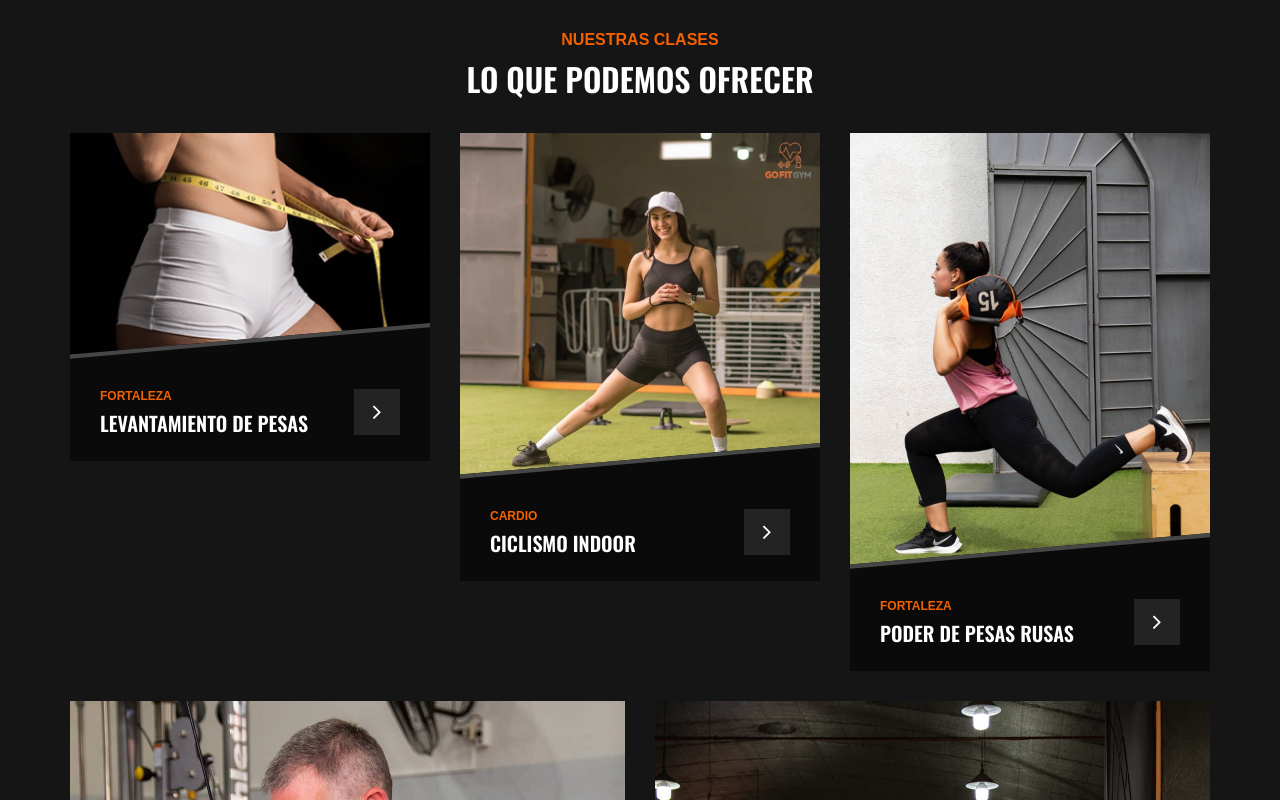
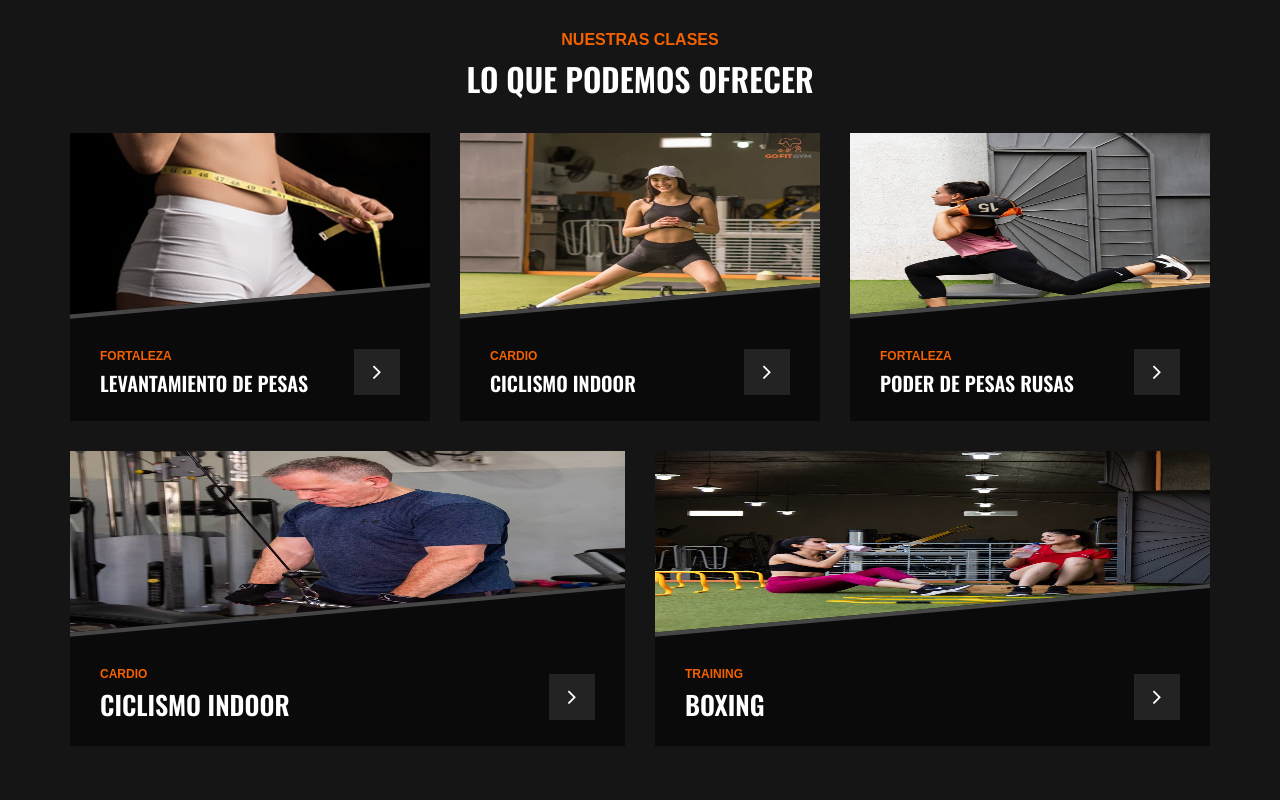
Before and after one commit to josemagoo/gofit, a plain HTML site: page index.html in a window 1280 px wide. Shown: the part 1680-2480 px from the top of the page. Drawn offline with nearby package versions, Linux system fonts and the light colour scheme; a web font is replaced by a local one.

Commit message:
last changes

```diff
--- a/index.html
+++ b/index.html
@@ -221,7 +221,7 @@
                 <div class="col-lg-4 col-md-6">
                     <div class="class-item">
                         <div class="ci-pic">
-                            <img width="200px" src="img/classes/class-1.jpg" alt="">
+                            <img height="200px" src="img/classes/class-1.jpg" alt="">
                         </div>
                         <div class="ci-text">
                             <span>FORTALEZA</span>
@@ -233,7 +233,7 @@
                 <div class="col-lg-4 col-md-6">
                     <div class="class-item">
                         <div class="ci-pic">
-                            <img width="200px" src="img/classes/class-2.jpg" alt="">
+                            <img height="200px" src="img/classes/class-2.jpg" alt="">
                         </div>
                         <div class="ci-text">
                             <span>Cardio</span>
@@ -245,7 +245,7 @@
                 <div class="col-lg-4 col-md-6">
                     <div class="class-item">
                         <div class="ci-pic">
-                            <img width="200px" src="img/classes/class-3.jpg" alt="">
+                            <img height="200px" src="img/classes/class-3.jpg" alt="">
                         </div>
                         <div class="ci-text">
                             <span>FORTALEZA</span>
@@ -257,7 +257,7 @@
                 <div class="col-lg-6 col-md-6">
                     <div class="class-item">
                         <div class="ci-pic">
-                            <img width="200px" src="img/classes/class-4.jpg" alt="">
+                            <img height="200px" src="img/classes/class-4.jpg" alt="">
                         </div>
                         <div class="ci-text">
                             <span>Cardio</span>
@@ -269,7 +269,7 @@
                 <div class="col-lg-6">
                     <div class="class-item">
                         <div class="ci-pic">
-                            <img width="200px" src="img/classes/class-5.jpg" alt="">
+                            <img height="200px" src="img/classes/class-5.jpg" alt="">
                         </div>
                         <div class="ci-text">
                             <span>Training</span>
```
